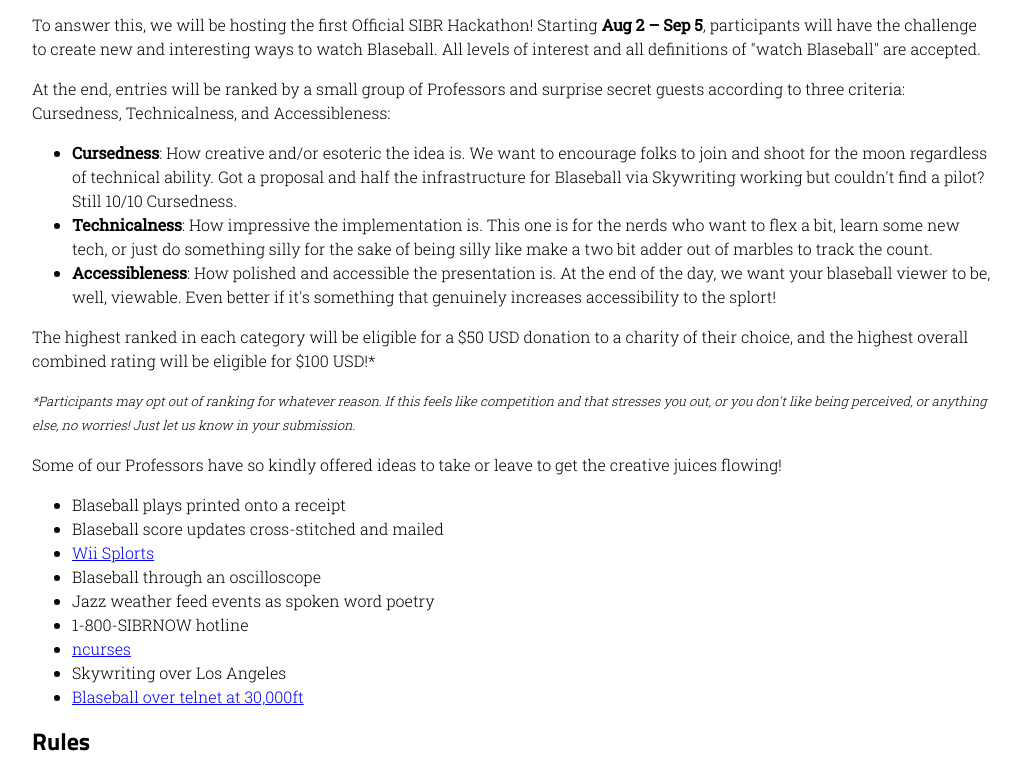
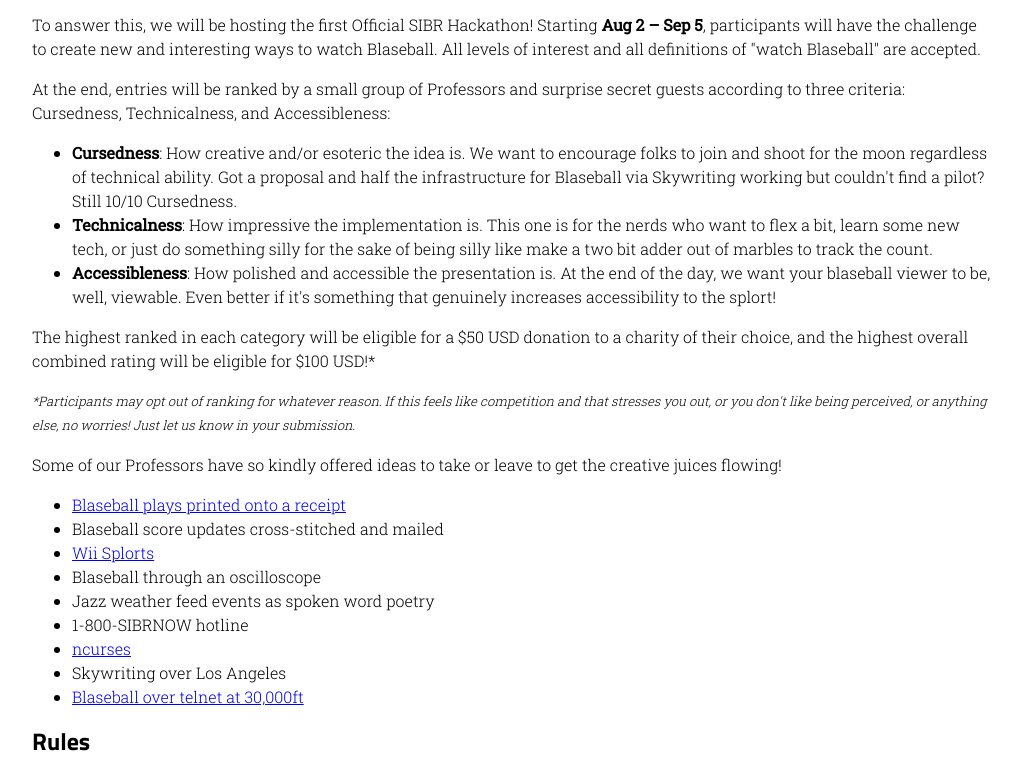
Before and after one commit to Society-for-Internet-Blaseball-Research/hackathon.sibr.dev, a plain HTML site: page index.html in a window 1280 px wide. Shown: the part 299-1069 px from the top of the page, without its empty margins (128-1149 px from the left). Drawn offline with Linux system fonts and the light colour scheme.

Commit message:
cursed.gif

```diff
--- a/index.html
+++ b/index.html
@@ -97,7 +97,7 @@
 
     <p>Some of our Professors have so kindly offered ideas to take or leave to get the creative juices flowing!</p>
     <ul>
-        <li>Blaseball plays printed onto a receipt</li>
+        <li><a href="https://files.sibr.dev/misc/cursed.gif">Blaseball plays printed onto a receipt</a></li>
         <li>Blaseball score updates cross-stitched and mailed</li>
         <li><a href="https://wii.blaseball.xyz/">Wii Splorts</a></li>
         <li>Blaseball through an oscilloscope</li>
```
